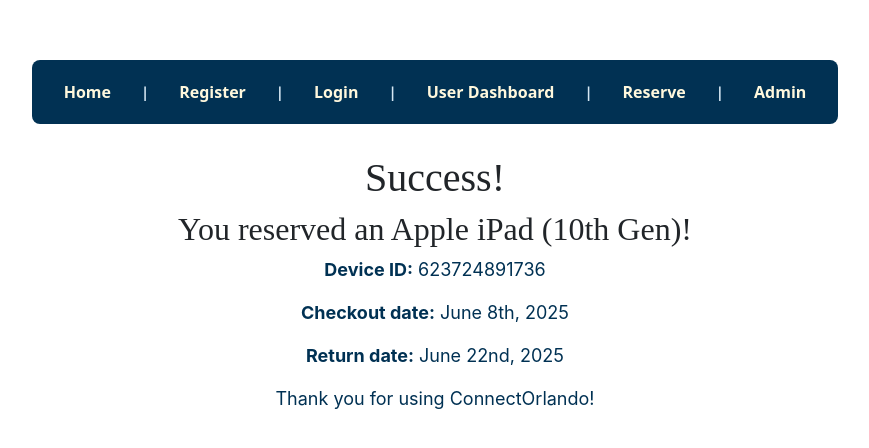
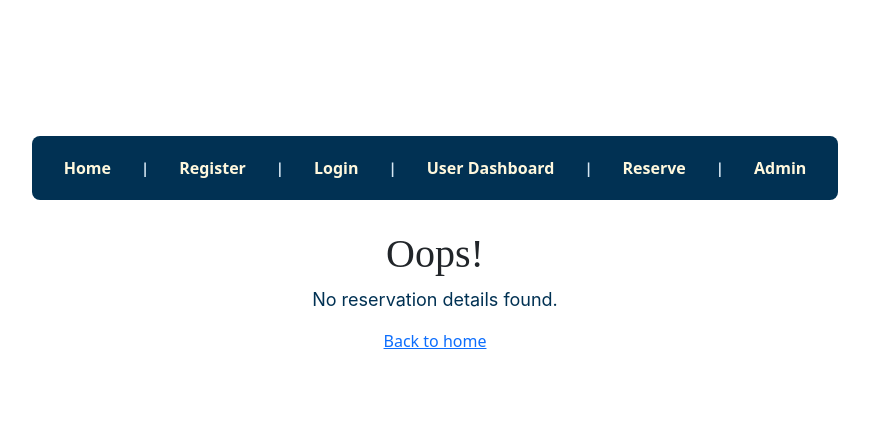
Before and after one commit to ipaccess-valencia-g2/ip-access-orlando, a React (Vite) app in the folder frontend/: page /confirmation in a window 1280 px wide. Shown: the part 156-604 px from the top of the page, without its empty margins (205-1074 px from the left). Built offline with nearby package versions, Linux system fonts and the light colour scheme.

Commit message:
dynamic confirmation page

```diff
--- a/frontend/src/pages/ConfirmationPage.jsx
+++ b/frontend/src/pages/ConfirmationPage.jsx
@@ -1,20 +1,51 @@
 // ConfirmationPage.jsx
-// Displays a summary after a user successfully submits a reservation.
-
 import React from 'react';
+import { useLocation, Link } from 'react-router-dom';
 import './styles/ConfirmationPage.css';
 
-const ConfirmationPage = () => {
+export default function ConfirmationPage() {
+  // Grab the reservation payload from location.state
+  const { state } = useLocation();
+  const {
+    deviceType,
+    //deviceID,
+    startDate,
+    endDate,
+  } = state || {};
+
+  // Fallbacks if someone arrives here without state
+  if (!state) {
+    return (
+      <div className="confirmation-page-container text-center">
+        <h1>Oops!</h1>
+        <p>No reservation details found.</p>
+        <Link to="/">Back to home</Link>
+      </div>
+    );
+  }
+
+  // Helper to prettify ISO dates (e.g. "2025-06-08")
+  const formatDate = (iso) => {
+    const d = new Date(iso);
+    return d.toLocaleDateString(undefined, {
+      year: 'numeric',
+      month: 'long',
+      day: 'numeric',
+    });
+  };
+
   return (
-    <div className="register-page-container text-center" >
-      <h1>Success!</h1>
-      <h2>You reserved an Apple iPad (10th Gen)!</h2>
-      <p><strong>Device ID:</strong> 623724891736</p>
-      <p><strong>Checkout date:</strong> June 8th, 2025</p>
-      <p><strong>Return date:</strong> June 22nd, 2025</p>
+    <div className="confirmation-page-container text-center">
+      <h1>🎉 Success!</h1>
+      <h2>You reserved a <strong>{deviceType}</strong>!</h2>
+
+      <p><strong>Checkout date:</strong> {formatDate(startDate)}</p>
+      <p><strong>Return date:</strong> {formatDate(endDate)}</p>
+
       <p>Thank you for using ConnectOrlando!</p>
+      <Link to="/dashboard" className="btn">
+        Back to Dashboard
+      </Link>
     </div>
   );
-};
-
-export default ConfirmationPage;
+}
```
